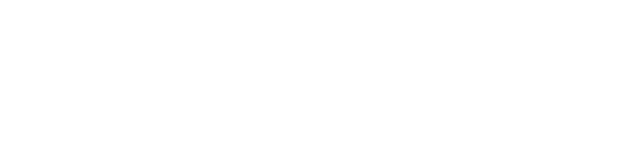
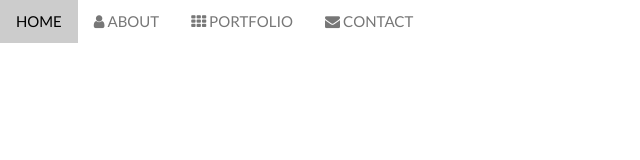
Before and after one commit to romarjozeka/learning-git, a plain HTML site: page index.html in a window 1280 px wide. Shown: the whole page, without its empty margins (0-640 px from the left). Drawn offline with nearby package versions, Linux system fonts and the light colour scheme.

Commit message:
Adding page navigation links

```diff
--- a/index.html
+++ b/index.html
@@ -27,6 +27,13 @@
        title="Toggle Navigation Menu">
        <i class="fa fa-bars"></i>
       </a>
+      <a href="#home" class="w3-bar-item w3-button">HOME</a>
+    <a href="#about" class="w3-bar-item w3-button w3-hide-small"><i class="fa fa-user"></i> ABOUT</a>
+    <a href="#portfolio" class="w3-bar-item w3-button w3-hide-small"><i class="fa fa-th"></i> PORTFOLIO</a>
+    <a href="#contact" class="w3-bar-item w3-button w3-hide-small"><i class="fa fa-envelope"></i> CONTACT</a>
+    <a href="#" class="w3-bar-item w3-button w3-hide-small w3-right w3-hover-red">
+
+    </a>
     </div>
         <script src="" async defer></script>
     </body>
```
